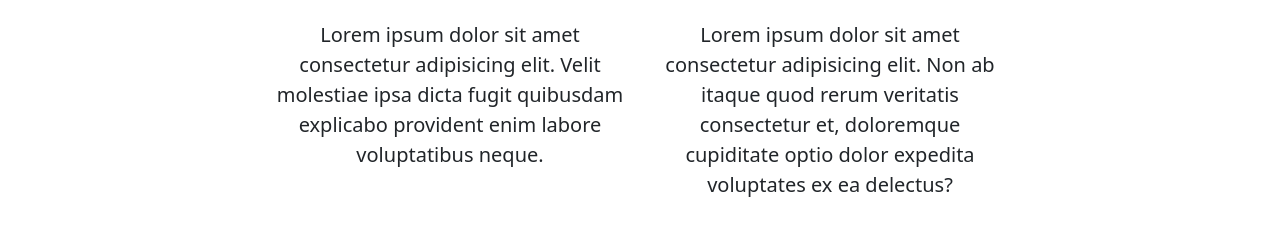
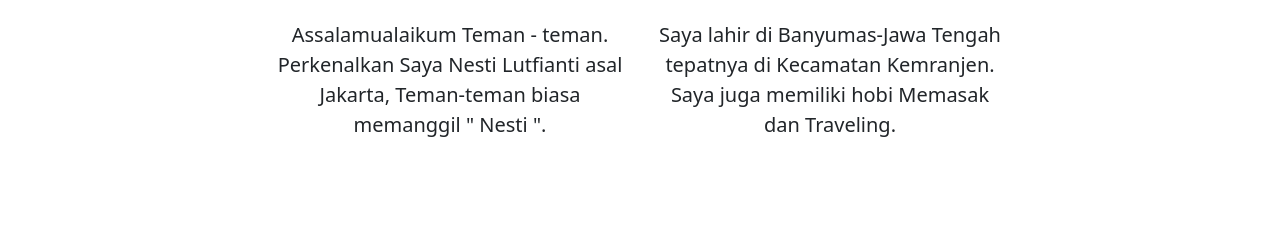
Before and after one commit to 07062001/nestilutfianti.github.io, a plain HTML site: page index.html in a window 1280 px wide. Shown: the part 712-952 px from the top of the page. Drawn offline with nearby package versions, Linux system fonts and the light colour scheme.

Commit message:
mengubah isi about

```diff
--- a/index.html
+++ b/index.html
@@ -66,10 +66,10 @@
       </div>
       <div class="row justify-content-center fs-5 text-center">
         <div class="col-4">
-          <p>Lorem ipsum dolor sit amet consectetur adipisicing elit. Velit molestiae ipsa dicta fugit quibusdam explicabo provident enim labore voluptatibus neque.</p>
+          <p>Assalamualaikum Teman - teman. Perkenalkan Saya Nesti Lutfianti asal Jakarta, Teman-teman biasa memanggil " Nesti ".</p>
         </div>
         <div class="col-4">
-          <p>Lorem ipsum dolor sit amet consectetur adipisicing elit. Non ab itaque quod rerum veritatis consectetur et, doloremque cupiditate optio dolor expedita voluptates ex ea delectus?</p>
+          <p>Saya lahir di Banyumas-Jawa Tengah tepatnya di Kecamatan Kemranjen. Saya juga memiliki hobi Memasak dan Traveling. </p>
         </div>
       </div>
       <svg xmlns="http://www.w3.org/2000/svg" viewBox="0 0 1440 320">
```
